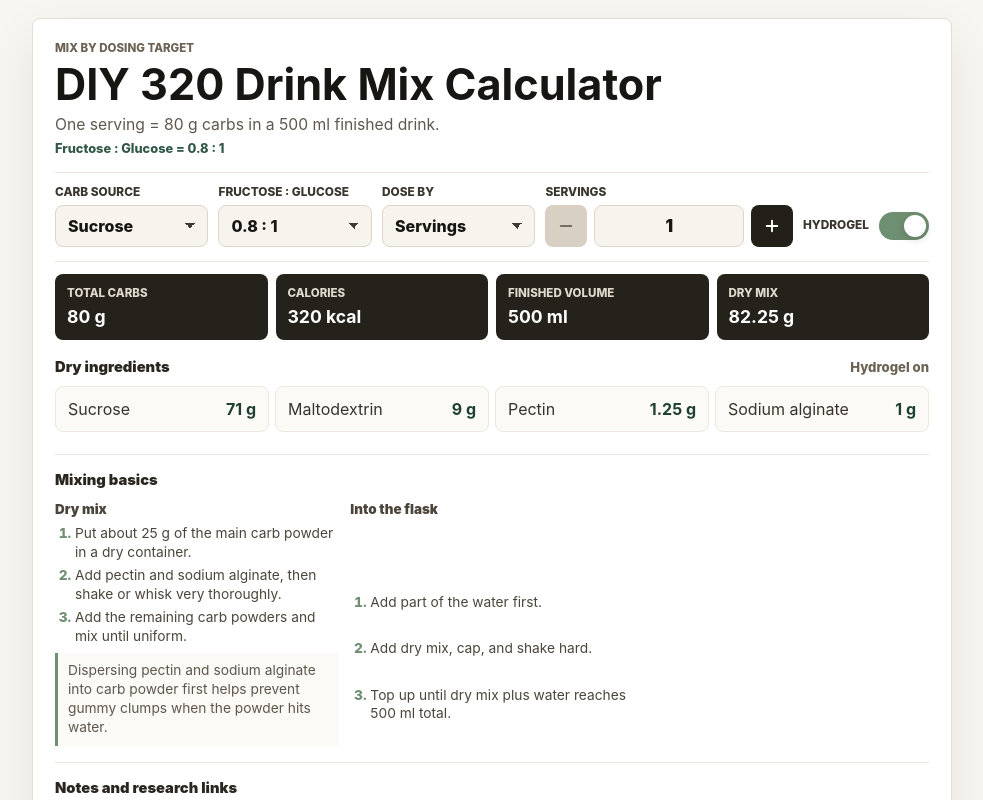
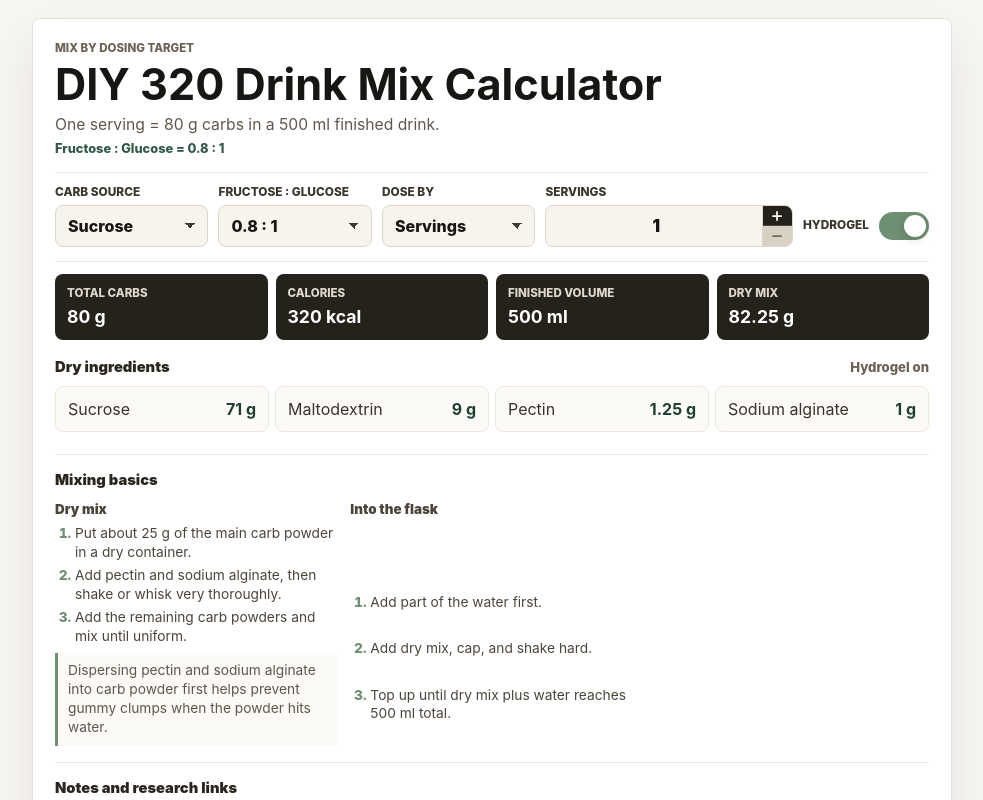
Before and after one commit to noahlimits/diy-320-drink-mix-calculator, a React (Vite) app: page / in a window 1280 px wide. Shown: the top 800 px of the page, without its empty margins (148-1131 px from the left). Built offline with nearby package versions, Linux system fonts and the light colour scheme.

Commit message:
Refine dose steppers

```diff
--- a/src/main.tsx
+++ b/src/main.tsx
@@ -196,6 +196,14 @@ function App() {
     updateRunTime(nextHours * 60 + rawMinutes);
   };
 
+  const updateRunHours = (hourDelta: number) => {
+    updateRunTime((runHours + hourDelta) * 60 + runMinutes);
+  };
+
+  const updateRunMinutes = (minuteDelta: number) => {
+    updateRunTime(totalRunMinutes + minuteDelta);
+  };
+
   const handleCustomCarbsChange = (value: string) => {
     if (value === "" || /^\d*\.?\d*$/.test(value)) {
       setCustomCarbsInput(value);
@@ -326,18 +334,7 @@ function App() {
           {doseMode === "servings" ? (
             <div className="field dose-field">
               <span>Servings</span>
-              <div className="stepper" role="group" aria-label="Servings selector">
-                <button
-                  type="button"
-                  className="icon-button"
-                  onClick={() => updateServings(servings - 1)}
-                  disabled={servings <= 1}
-                  aria-label="Decrease servings"
-                  title="Decrease servings"
-                >
-                  <Minus size={18} strokeWidth={2.5} />
-                </button>
-
+              <div className="number-stepper" role="group" aria-label="Servings selector">
                 <input
                   inputMode="decimal"
                   pattern="[0-9]*[.]?[0-9]*"
@@ -351,34 +348,34 @@ function App() {
                   }}
                   aria-label="Number of servings"
                 />
-
+                <div className="stepper-actions" aria-label="Adjust servings">
                   <button
                     type="button"
-                  className="icon-button"
+                    className="stepper-button"
                     onClick={() => updateServings(servings + 1)}
                     aria-label="Increase servings"
                     title="Increase servings"
                   >
-                  <Plus size={18} strokeWidth={2.5} />
+                    <Plus size={14} strokeWidth={3} />
                   </button>
+                  <button
+                    type="button"
+                    className="stepper-button"
+                    onClick={() => updateServings(servings - 1)}
+                    disabled={servings <= 1}
+                    aria-label="Decrease servings"
+                    title="Decrease servings"
+                  >
+                    <Minus size={14} strokeWidth={3} />
+                  </button>
+                </div>
               </div>
             </div>
           ) : (
             <div className="field runtime-field">
               <span>Run time</span>
               <div className="runtime-control">
-                <button
-                  type="button"
-                  className="icon-button"
-                  onClick={() => updateRunTime(totalRunMinutes - 15)}
-                  disabled={totalRunMinutes <= 15}
-                  aria-label="Decrease run time by 15 minutes"
-                  title="Decrease run time by 15 minutes"
-                >
-                  <Minus size={18} strokeWidth={2.5} />
-                </button>
-
-                <label>
+                <label className="number-stepper">
                   <input
                     inputMode="numeric"
                     value={runHoursInput}
@@ -392,9 +389,30 @@ function App() {
                     aria-label="Run time hours"
                   />
                   <span>hr</span>
+                  <div className="stepper-actions" aria-label="Adjust hours">
+                    <button
+                      type="button"
+                      className="stepper-button"
+                      onClick={() => updateRunHours(1)}
+                      aria-label="Increase run time hours"
+                      title="Increase run time hours"
+                    >
+                      <Plus size={14} strokeWidth={3} />
+                    </button>
+                    <button
+                      type="button"
+                      className="stepper-button"
+                      onClick={() => updateRunHours(-1)}
+                      disabled={totalRunMinutes <= 60}
+                      aria-label="Decrease run time hours"
+                      title="Decrease run time hours"
+                    >
+                      <Minus size={14} strokeWidth={3} />
+                    </button>
+                  </div>
                 </label>
 
-                <label>
+                <label className="number-stepper">
                   <input
                     inputMode="numeric"
                     value={runMinutesInput}
@@ -408,17 +426,28 @@ function App() {
                     aria-label="Run time minutes"
                   />
                   <span>min</span>
-                </label>
-
+                  <div className="stepper-actions" aria-label="Adjust minutes">
                     <button
                       type="button"
-                  className="icon-button"
-                  onClick={() => updateRunTime(totalRunMinutes + 15)}
-                  aria-label="Increase run time by 15 minutes"
-                  title="Increase run time by 15 minutes"
+                      className="stepper-button"
+                      onClick={() => updateRunMinutes(15)}
+                      aria-label="Increase run time minutes by 15"
+                      title="Increase run time minutes by 15"
                     >
-                  <Plus size={18} strokeWidth={2.5} />
+                      <Plus size={14} strokeWidth={3} />
                     </button>
+                    <button
+                      type="button"
+                      className="stepper-button"
+                      onClick={() => updateRunMinutes(-15)}
+                      disabled={totalRunMinutes <= 15}
+                      aria-label="Decrease run time minutes by 15"
+                      title="Decrease run time minutes by 15"
+                    >
+                      <Minus size={14} strokeWidth={3} />
+                    </button>
+                  </div>
+                </label>
               </div>
             </div>
           )}
--- a/src/styles.css
+++ b/src/styles.css
@@ -150,77 +150,25 @@ h1 {
 
 .field input:focus,
 .field select:focus,
-.stepper input:focus {
+.number-stepper:focus-within {
   border-color: #6f8f72;
   box-shadow: 0 0 0 3px rgba(111, 143, 114, 0.16);
   outline: 0;
 }
 
-.stepper {
-  display: grid;
-  gap: 7px;
-  grid-template-columns: 42px minmax(72px, 1fr) 42px;
-}
-
-.icon-button {
-  align-items: center;
-  background: #23201a;
-  border: 0;
-  border-radius: 8px;
-  color: #fff;
-  cursor: pointer;
-  display: inline-flex;
-  height: 42px;
-  justify-content: center;
-  transition:
-    background 160ms ease,
-    transform 160ms ease;
-  width: 42px;
-}
-
-.icon-button:hover:not(:disabled) {
-  background: #413a30;
-  transform: translateY(-1px);
-}
-
-.icon-button:disabled {
-  background: #d7d0c3;
-  color: #756d61;
-  cursor: not-allowed;
-}
-
-.stepper input {
-  background: #f7f4ee;
-  border: 1px solid #ddd5c8;
-  border-radius: 8px;
-  color: #181613;
-  font-size: 1.05rem;
-  font-weight: 900;
-  height: 42px;
-  min-width: 0;
-  padding: 0 10px;
-  text-align: center;
-  width: 100%;
-}
-
-.runtime-control {
-  display: grid;
-  gap: 7px;
-  grid-template-columns: 42px minmax(62px, 0.8fr) minmax(70px, 1fr) 42px;
-}
-
-.runtime-control label {
+.number-stepper {
   align-items: center;
   background: #f7f4ee;
   border: 1px solid #ddd5c8;
   border-radius: 8px;
-  display: flex;
+  display: grid;
+  grid-template-columns: minmax(54px, 1fr) auto;
   height: 42px;
   min-width: 0;
   overflow: hidden;
 }
 
-.runtime-control input {
+.number-stepper input {
   background: transparent;
   border: 0;
   color: #181613;
@@ -228,9 +176,66 @@ h1 {
   font-weight: 900;
   height: 100%;
   min-width: 0;
+  padding: 0 8px 0 12px;
+  text-align: center;
+  width: 100%;
+}
+
+.number-stepper input:focus {
+  box-shadow: none;
+  outline: 0;
+}
+
+.stepper-actions {
+  align-self: stretch;
+  border-left: 1px solid #ddd5c8;
+  display: grid;
+  grid-template-rows: 1fr 1fr;
+  width: 30px;
+}
+
+.stepper-button {
+  align-items: center;
+  background: #25211b;
+  border: 0;
+  color: #ffffff;
+  cursor: pointer;
+  display: flex;
+  justify-content: center;
+  min-height: 0;
+  transition:
+    background 160ms ease,
+    color 160ms ease;
+  width: 100%;
+}
+
+.stepper-button:first-child {
+  border-bottom: 1px solid rgba(255, 255, 255, 0.18);
+}
+
+.stepper-button:hover:not(:disabled) {
+  background: #413a30;
+}
+
+.stepper-button:disabled {
+  background: #d7d0c3;
+  color: #756d61;
+  cursor: not-allowed;
+}
+
+.runtime-control {
+  display: grid;
+  gap: 7px;
+  grid-template-columns: minmax(88px, 0.9fr) minmax(96px, 1fr);
+}
+
+.runtime-control .number-stepper {
+  grid-template-columns: minmax(42px, 1fr) auto 30px;
+}
+
+.runtime-control input {
   padding: 0 6px 0 10px;
   text-align: right;
-  width: 100%;
 }
 
 .runtime-control label:focus-within {
```
Lines whose indentation alone changed are shown as unchanged.
